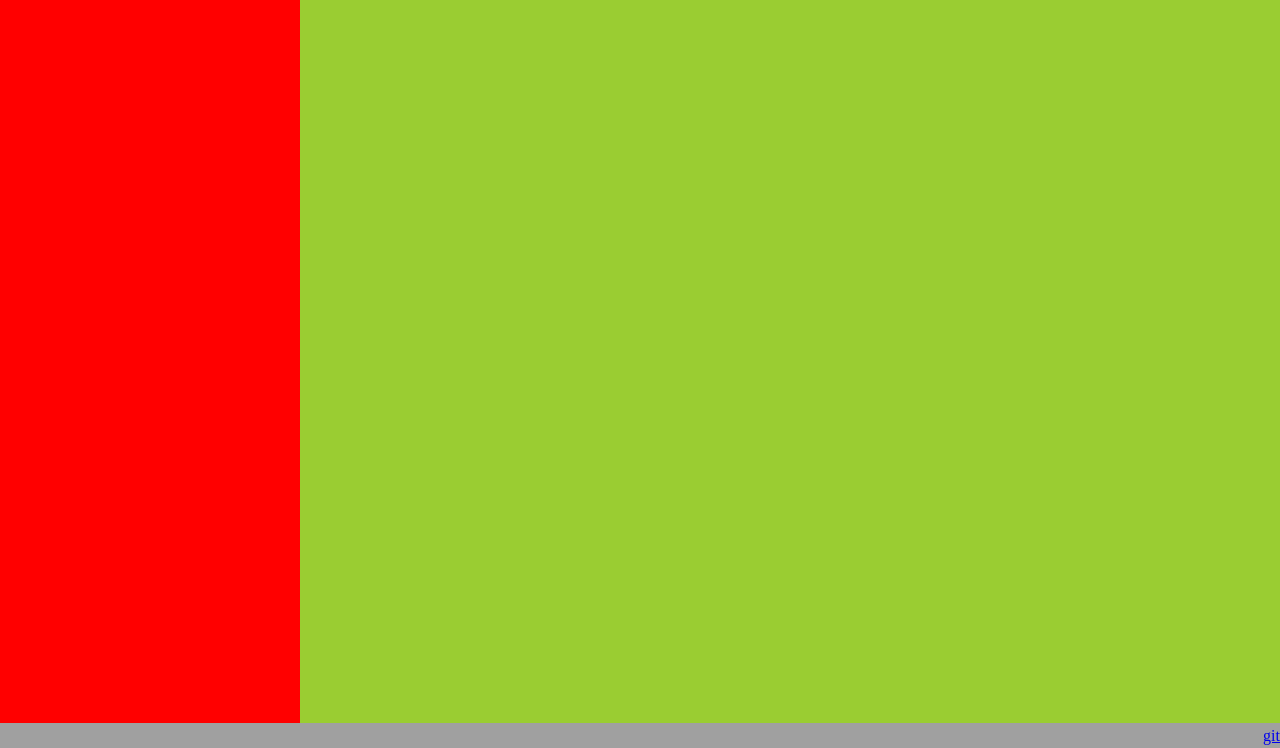
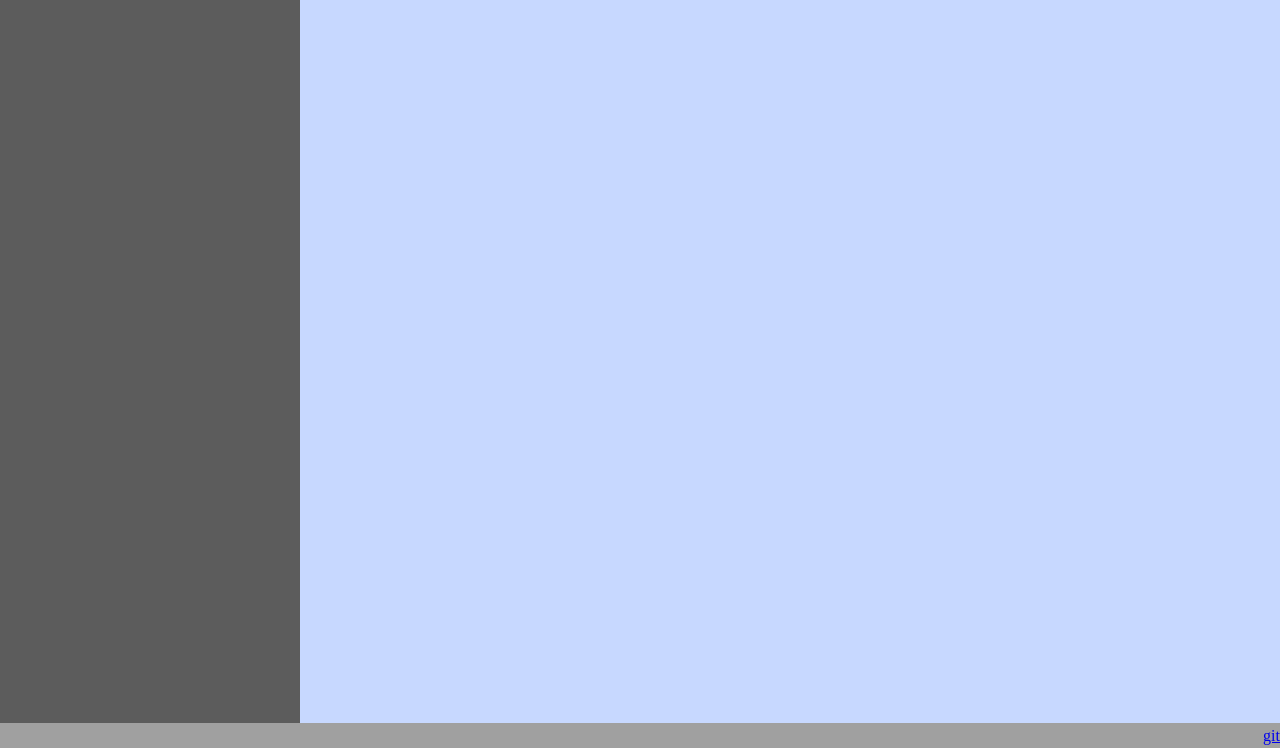
Before and after one commit to Orluca/TOP-todo-app, a website built with webpack: page src/template.html in a window 1280 px wide. Shown: the part 52-800 px from the top of the page. Built offline with nearby package versions, Linux system fonts and the light colour scheme.

Commit message:
Added more color variables

```diff
--- a/src/index.css
+++ b/src/index.css
@@ -2,7 +2,8 @@
 
 :root {
   --color-frame: rgb(160, 160, 160);
-  --color-main: rgb(199, 216, 255);
+  --color-todo: rgb(199, 216, 255);
+  --color-sidebar: rgb(92, 92, 92);
 }
 
 *,
--- a/src/modules/main/main.css
+++ b/src/modules/main/main.css
@@ -1,6 +1,4 @@
 .main {
-  background-color: var(--color-main);
-
   display: flex;
   flex-direction: row;
 }
--- a/src/modules/main/sidebar/sidebar.css
+++ b/src/modules/main/sidebar/sidebar.css
@@ -1,5 +1,5 @@
 .sidebar {
-  background-color: red;
+  background-color: var(--color-sidebar);
   width: 300px;
   height: 100%;
 }
--- a/src/modules/main/todo-list/todo-list.css
+++ b/src/modules/main/todo-list/todo-list.css
@@ -1,4 +1,4 @@
 .todo-list {
-  background-color: yellowgreen;
+  background-color: var(--color-todo);
   flex-grow: 1;
 }
```
